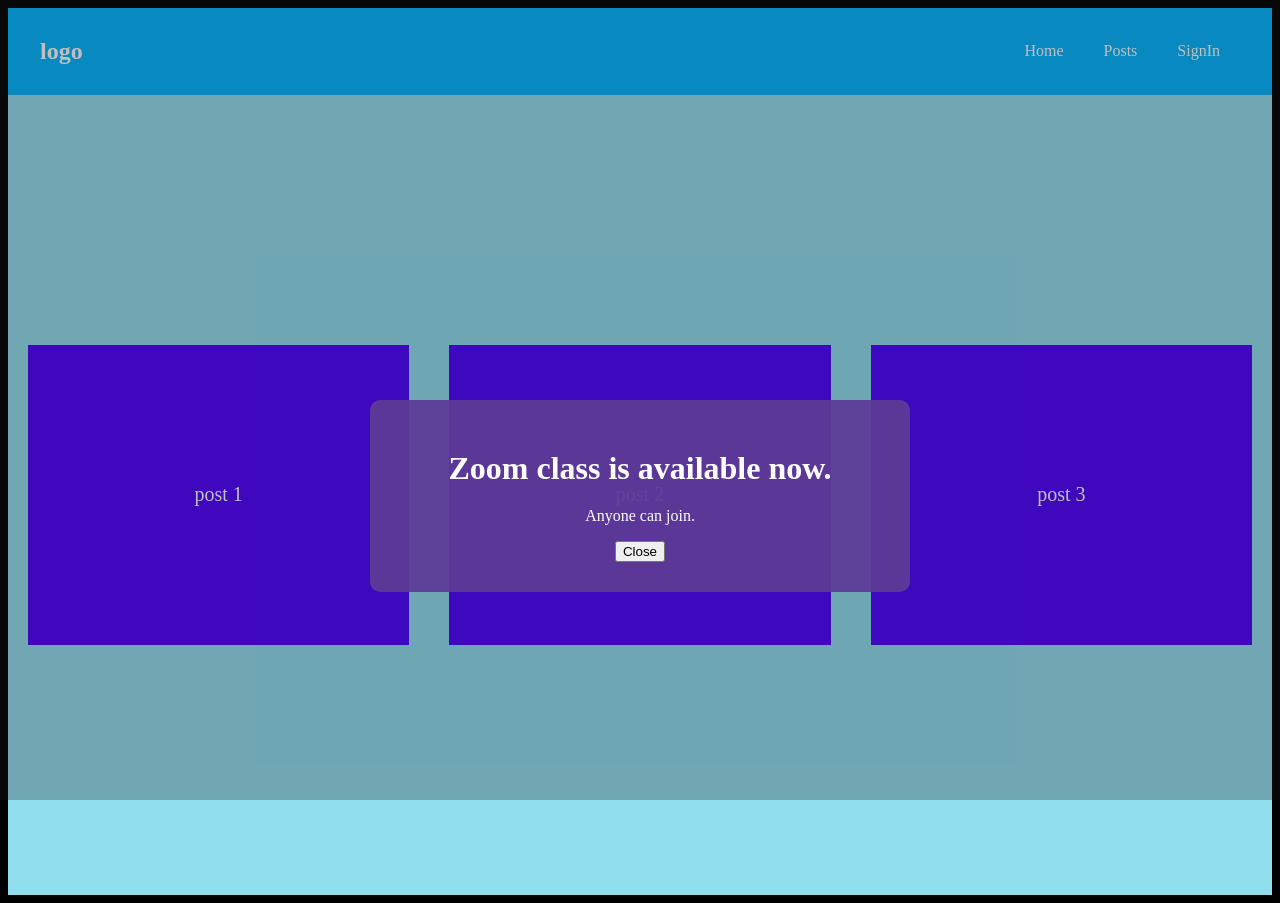
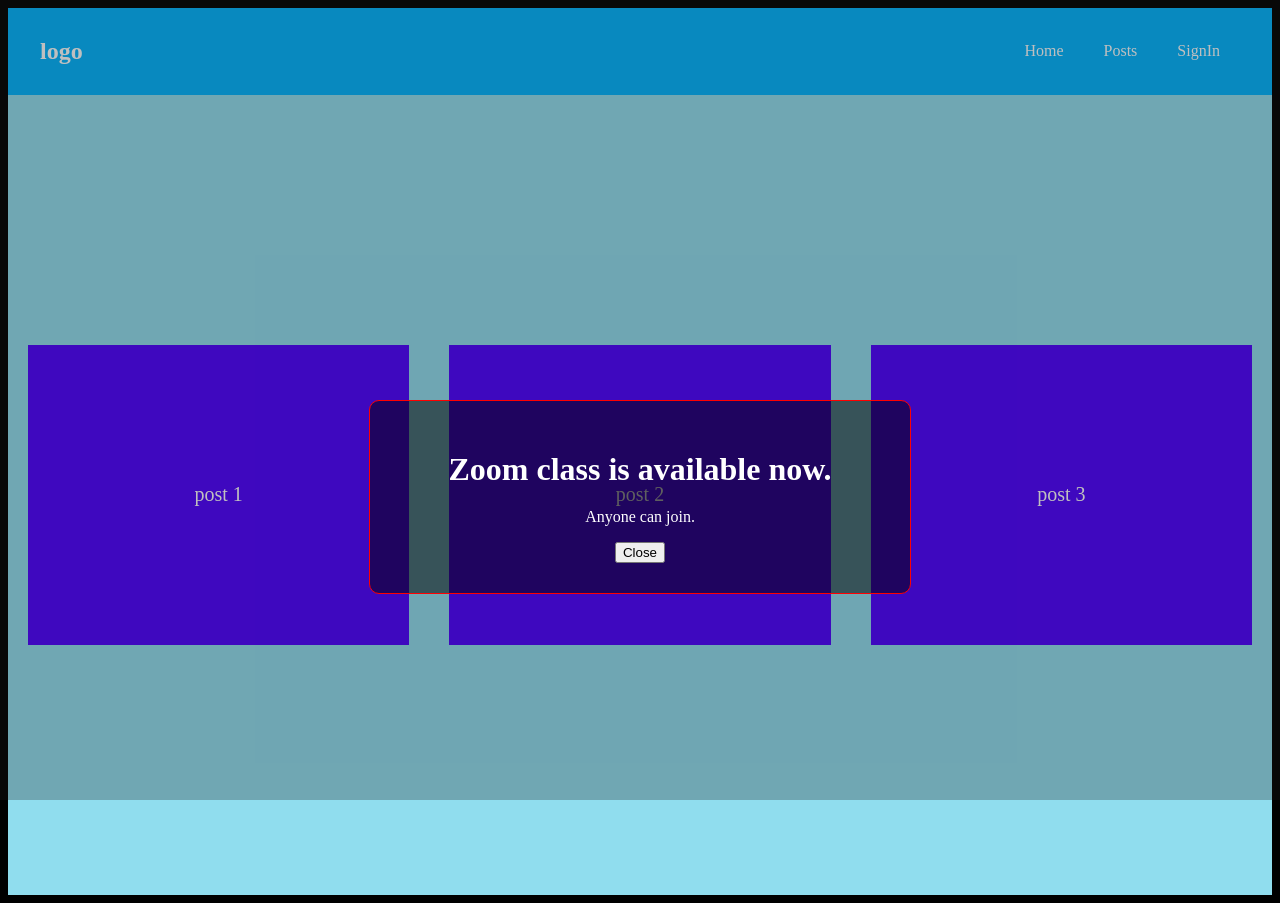
Before and after one commit to kar3a-A/Nodejs-course, a React (Vite) app: page / in a window 1280 px wide. Both pictures are taken after a click on the item "SignIn". Built offline with nearby package versions, Linux system fonts and the light colour scheme.

Commit message:
inline css control dynamically with jsx code

```diff
--- a/src/App.jsx
+++ b/src/App.jsx
@@ -24,13 +24,14 @@
     }
   ])
   const [showModal, setshowModal] = useState(false)
+  const [danger, setdanger] = useState(true)
   return (
     <>
       <Navbar setshowModal={setshowModal}/>
       <PostsList posts={posts}/>
       {
         showModal &&
-        <Modal setshowModal={setshowModal}>
+        <Modal danger={danger} setshowModal={setshowModal}>
           { /* Modal content */ }
           <h1>Zoom class is available now.</h1>
           <p>Anyone can join.</p>
--- a/src/components/Modal/Modal.css
+++ b/src/components/Modal/Modal.css
@@ -7,7 +7,6 @@
     position: fixed;
     top: 0;
     left: 0;
-    background-color: rgb(0, 0, 0,0.5);
 }
 
 .modal-component .modal {
--- a/src/components/Modal/Modal.jsx
+++ b/src/components/Modal/Modal.jsx
@@ -3,12 +3,15 @@
 
 // modal styles with default children content
 // eslint-disable-next-line react/prop-types
-const Modal = ({children,setshowModal}) => {
+const Modal = ({children,setshowModal, danger}) => {
   return (
     createPortal(
       <div className='modal-component'>
         <div className="modal-backdrop">
-          <div className="modal">
+          <div className="modal" style={{
+            border:"1px solid",
+            borderColor: danger ? "red" : "green",
+            backgroundColor: danger ? "rgb(0, 0, 0,0.5)" : "rgba(71, 242, 122, 0.908)" }}>
             {children}
             <button onClick={() => setshowModal(false)}>Close</button>
           </div>
--- a/src/components/PostsList/PostsList.css
+++ b/src/components/PostsList/PostsList.css
@@ -17,6 +17,5 @@
     display: flex;
     justify-content: center;
     align-items: center;
-    color: white;
     font-size: 20px;
 }
```
